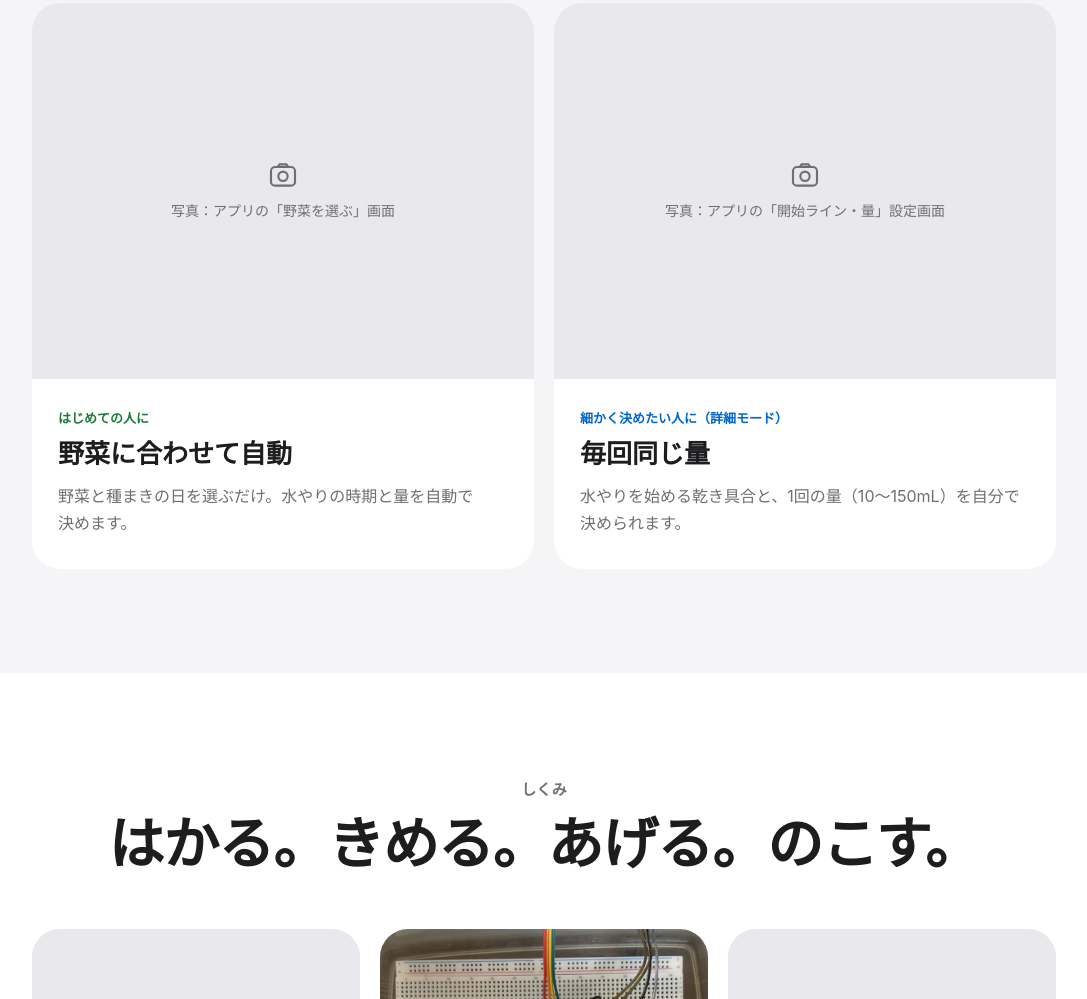
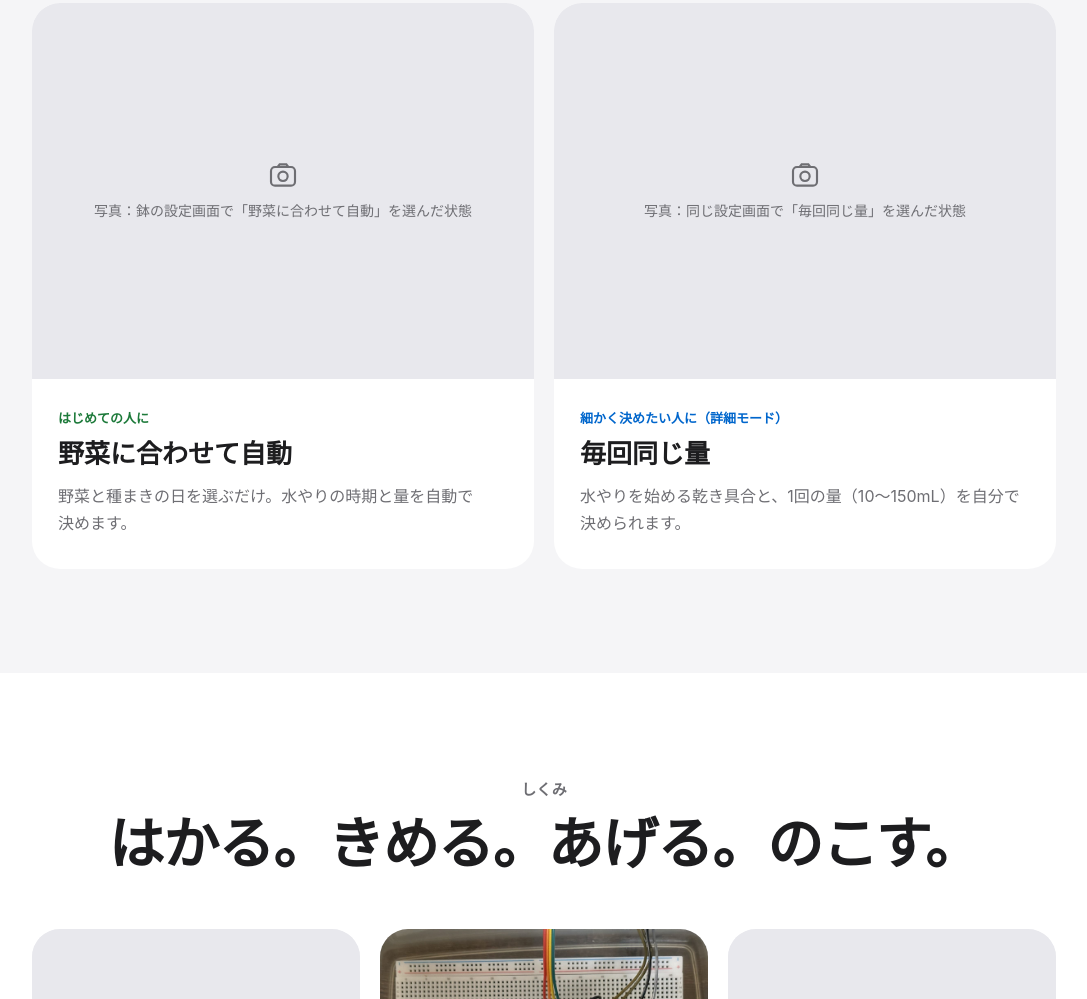
Before and after one commit to AkiNori331/mizumiru, a plain HTML site: page index.html in a window 1280 px wide. Shown: the part 2417-3416 px from the top of the page, without its empty margins (96-1183 px from the left). Drawn offline with Linux system fonts and the light colour scheme.

Commit message:
モードの写真枠の説明を「同じ設定画面でモードを切り替えた状態」に統一
Co-Authored-By: Claude Opus 5.5 <noreply@anthropic.com>
Claude-Session: https://claude.ai/code/session_018Q5ScMwk9MvMrqRKRbEhwV

```diff
--- a/index.html
+++ b/index.html
@@ -131,7 +131,7 @@ a{color:#0066cc;text-decoration:none}a:hover{color:#004f9e;text-decoration:under
 <div style="flex: 0 0 min(78%, 400px); scroll-snap-align: start; background: #ffffff; border-radius: 28px; overflow: hidden; display: flex; flex-direction: column">
 <div style="aspect-ratio: 4 / 3; background: #e8e8ed; display: flex; flex-direction: column; align-items: center; justify-content: center; gap: 8px; color: #6e6e73; font-size: 14px">
 <svg width="32" height="32" viewBox="0 0 24 24" fill="none" stroke="currentColor" stroke-width="1.6" aria-hidden="true"><rect x="3" y="6" width="18" height="14" rx="3"></rect><circle cx="12" cy="13" r="3.5"></circle><path d="M8 6l1.5-2h5L16 6"></path></svg>
-<span>写真：アプリの「野菜を選ぶ」画面</span>
+<span>写真：鉢の設定画面で「野菜に合わせて自動」を選んだ状態</span>
 </div>
 <div style="padding: 28px 26px 32px">
 <p style="margin: 0; font-size: 13px; font-weight: 700; color: #1d7a3a">はじめての人に</p>
@@ -142,7 +142,7 @@ a{color:#0066cc;text-decoration:none}a:hover{color:#004f9e;text-decoration:under
 <div style="flex: 0 0 min(78%, 400px); scroll-snap-align: start; background: #ffffff; border-radius: 28px; overflow: hidden; display: flex; flex-direction: column">
 <div style="aspect-ratio: 4 / 3; background: #e8e8ed; display: flex; flex-direction: column; align-items: center; justify-content: center; gap: 8px; color: #6e6e73; font-size: 14px">
 <svg width="32" height="32" viewBox="0 0 24 24" fill="none" stroke="currentColor" stroke-width="1.6" aria-hidden="true"><rect x="3" y="6" width="18" height="14" rx="3"></rect><circle cx="12" cy="13" r="3.5"></circle><path d="M8 6l1.5-2h5L16 6"></path></svg>
-<span>写真：アプリの「開始ライン・量」設定画面</span>
+<span>写真：同じ設定画面で「毎回同じ量」を選んだ状態</span>
 </div>
 <div style="padding: 28px 26px 32px">
 <p style="margin: 0; font-size: 13px; font-weight: 700; color: #0066cc">細かく決めたい人に（詳細モード）</p>
```
